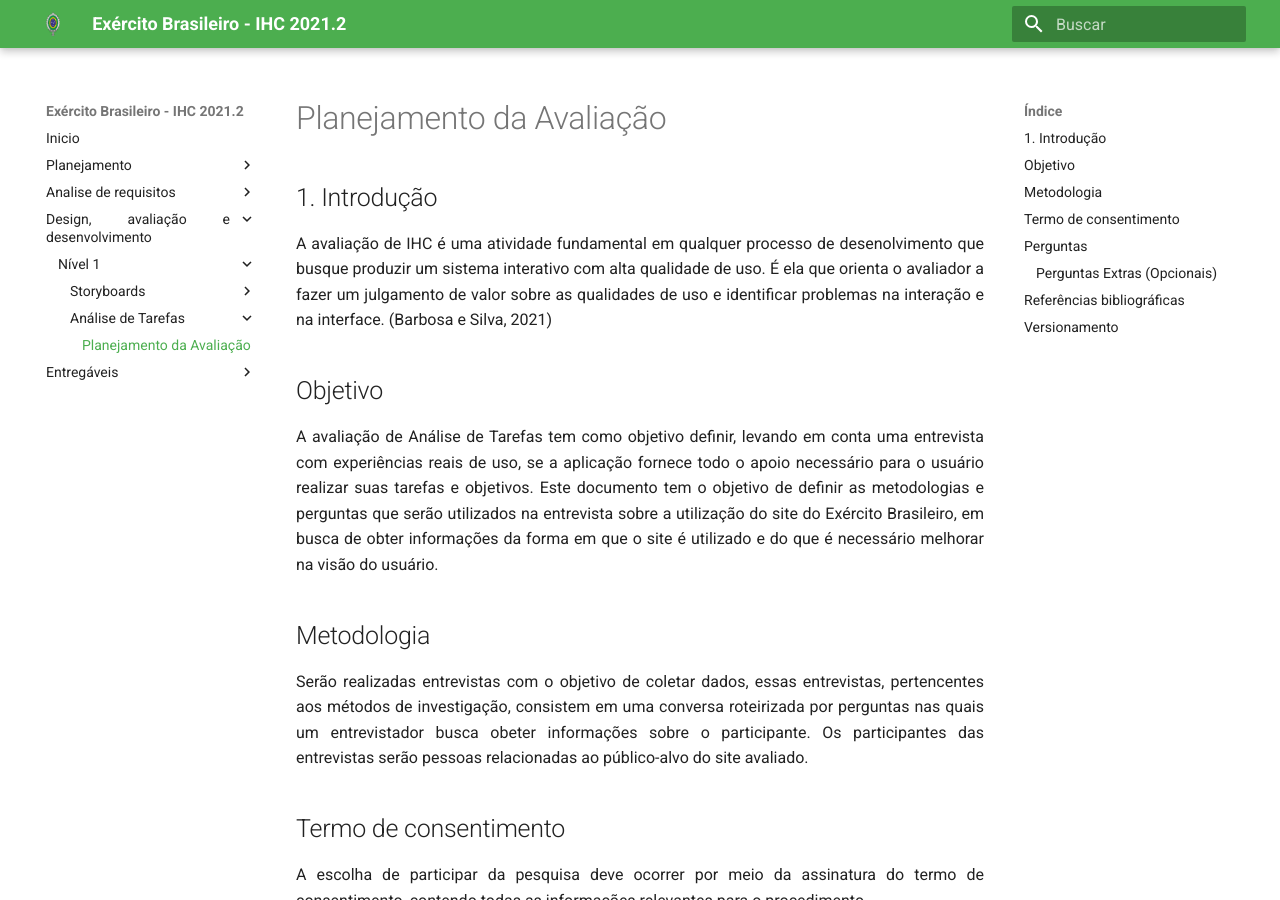
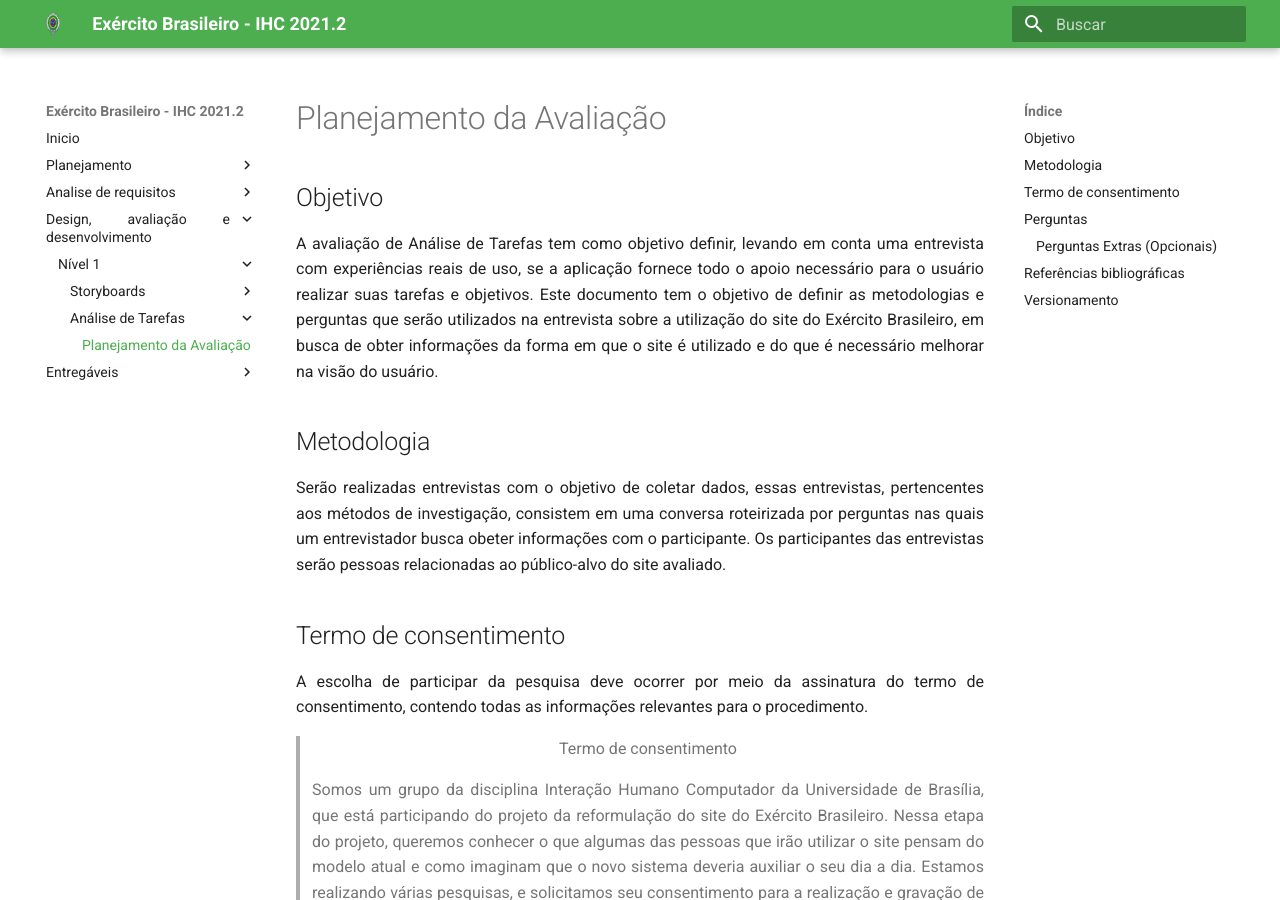
Before and after one commit to heitormsb/2021.2-Exercito-Brasileiro, an MkDocs documentation site: the page built from docs/Design_avaliacao_desenv/nivel1/PlanejamentoAnaliseTarefas.md, in a window 1280 px wide and 900 px high. Built offline with MkDocs 1.6.1 and Material for MkDocs 9.7.7, drawn with Linux system fonts in a browser that asks for light colours; some of the changed text lies outside the part shown.

Commit message:
Update PlanejamentoAnaliseTarefas.md

```diff
--- a/docs/Design_avaliacao_desenv/nivel1/PlanejamentoAnaliseTarefas.md
+++ b/docs/Design_avaliacao_desenv/nivel1/PlanejamentoAnaliseTarefas.md
@@ -1,7 +1,5 @@
 <style>body {text-align: justify}</style>
 
-## 1. Introdução
-A avaliação de IHC é uma atividade fundamental em qualquer processo de desenolvimento que busque produzir um sistema interativo com alta qualidade de uso. É ela que orienta o avaliador a fazer um julgamento de valor sobre as qualidades de uso e identificar problemas na interação e na interface. (Barbosa e Silva, 2021)
 
 ##  Objetivo
 A avaliação de Análise de Tarefas tem como objetivo definir, levando em conta uma entrevista com experiências reais de uso, se a aplicação fornece todo o apoio necessário para o usuário realizar suas tarefas e objetivos. Este documento tem o objetivo de definir as metodologias e perguntas que serão utilizados na entrevista sobre a utilização do site do Exército Brasileiro, em busca de obter informações da forma em que o site é utilizado e do que é necessário melhorar na visão do usuário.
@@ -9,7 +7,7 @@
 
 ## Metodologia
 Serão realizadas entrevistas com o objetivo de coletar dados, essas entrevistas, pertencentes aos métodos de investigação, consistem em uma conversa roteirizada
-por perguntas nas quais um entrevistador busca obeter informações sobre o participante. Os participantes das entrevistas serão pessoas relacionadas ao público-alvo do site avaliado.
+por perguntas nas quais um entrevistador busca obeter informações com o participante. Os participantes das entrevistas serão pessoas relacionadas ao público-alvo do site avaliado.
 
 
 ## Termo de consentimento
@@ -51,6 +49,7 @@
 
 Nome e assinatura:
 </blockquote>
+
 ## Perguntas
 
 | Número | Pergunta  | Respostas Possíveis  |
```
Also changed, not shown: other parts of docs/Design_avaliacao_desenv/nivel1/PlanejamentoAnaliseTarefas.md (+2 -1 lines).
